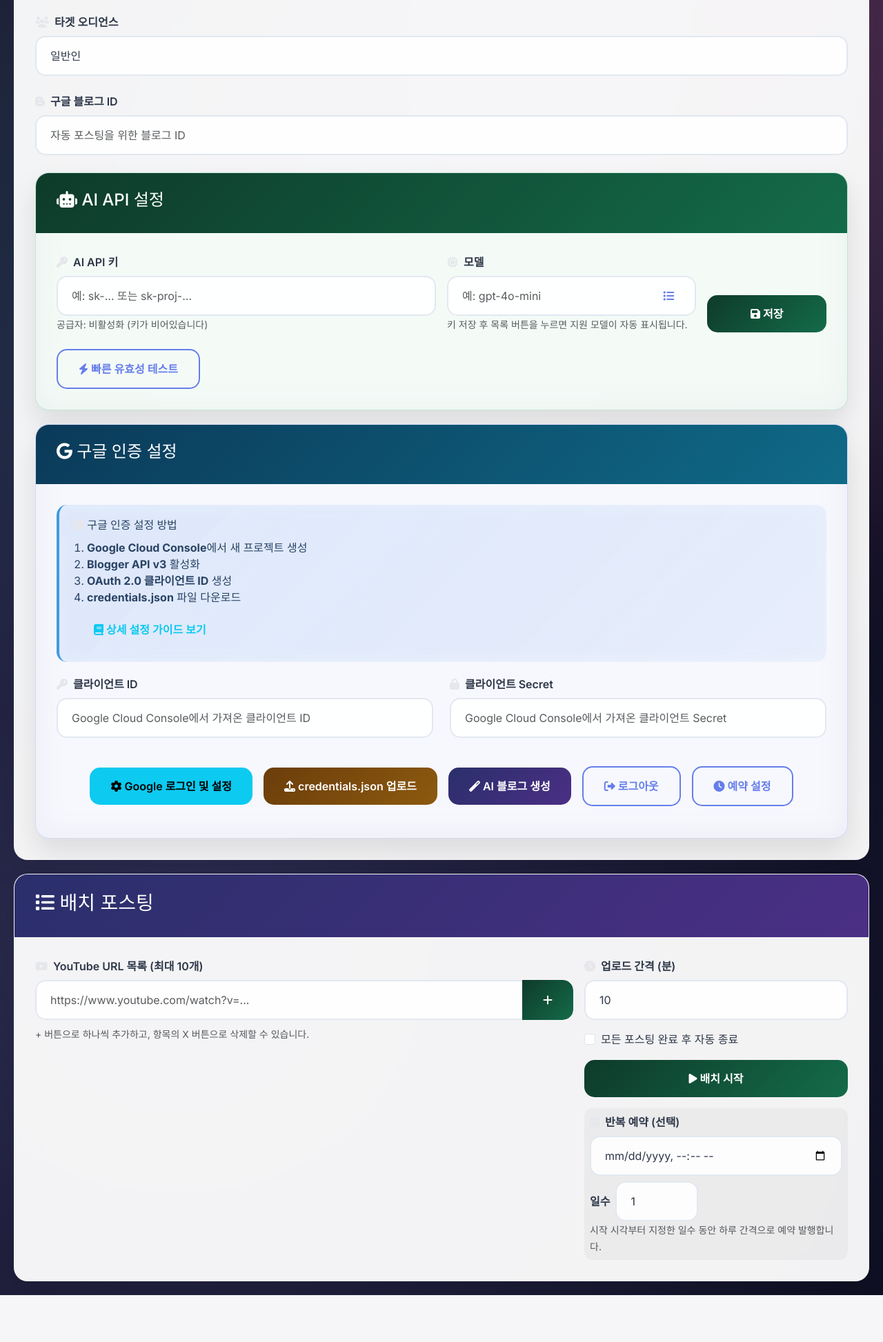
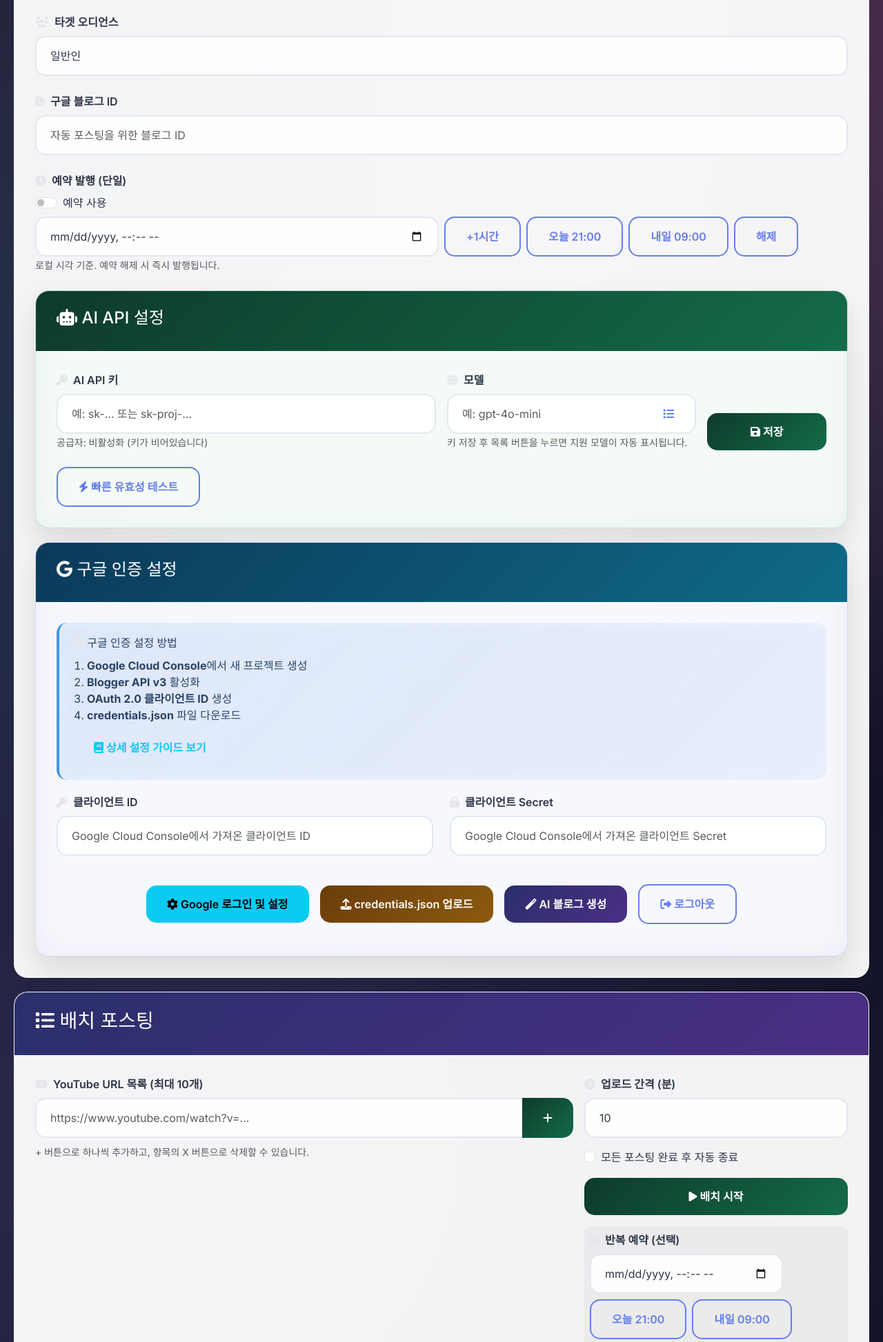
Before and after one commit to animanial5v2-cloud/youtube-auto-blogger, a Flask app: template templates/premium_auto_blogger.html in a window 1280 px wide. Shown: the part 685-2631 px from the top of the page at 69% size. Before the commit the page ends 2563 px from the top, so only its background shows below. Run offline with Flask 3, Linux system fonts and the light colour scheme; the template is opened without the code that fills it, so the values that code supplies are empty; some libraries are stand-ins or nearby versions.

Commit message:
feat(schedule): 단일/배치 예약 인라인 UI 및 프리셋(+1h/오늘21/내일09, 7/14/30일) 추가

```diff
--- a/templates/premium_auto_blogger.html
+++ b/templates/premium_auto_blogger.html
@@ -609,6 +609,27 @@
                                placeholder="자동 포스팅을 위한 블로그 ID">
                     </div>
 
+                    <!-- 단일 예약 설정 (인라인, 더 편리하게) -->
+                    <div class="form-group">
+                        <label class="form-label"><i class="fas fa-clock"></i> 예약 발행 (단일)</label>
+                        <div class="form-check form-switch mb-2">
+                            <input class="form-check-input" type="checkbox" id="scheduleEnable">
+                            <label class="form-check-label" for="scheduleEnable">예약 사용</label>
+                        </div>
+                        <div class="row g-2 align-items-center">
+                            <div class="col-md-6">
+                                <input type="datetime-local" class="form-control" id="scheduleLocal">
+                            </div>
+                            <div class="col-md-6 d-flex gap-2 flex-wrap">
+                                <button type="button" class="btn btn-sm btn-outline" onclick="presetSchedule('plus1h')">+1시간</button>
+                                <button type="button" class="btn btn-sm btn-outline" onclick="presetSchedule('tonight21')">오늘 21:00</button>
+                                <button type="button" class="btn btn-sm btn-outline" onclick="presetSchedule('tomorrow09')">내일 09:00</button>
+                                <button type="button" class="btn btn-sm btn-outline" onclick="clearSchedule()">해제</button>
+                            </div>
+                        </div>
+                        <small class="text-muted">로컬 시각 기준. 예약 해제 시 즉시 발행됩니다.</small>
+                    </div>
+
                     <!-- AI API 키 설정 -->
                     <div class="premium-card" style="margin-top: 20px; background: rgba(72, 187, 120, 0.06); border: 1px solid rgba(72, 187, 120, 0.25);">
                         <div class="card-header" style="background: var(--success-gradient);">
@@ -699,9 +720,7 @@
                                 <button type="button" class="btn btn-outline" onclick="logoutGoogle()">
                                     <i class="fas fa-sign-out-alt"></i> 로그아웃
                                 </button>
-                                <button type="button" class="btn btn-outline" onclick="openScheduleModal()">
-                                    <i class="fas fa-clock"></i> 예약 설정
-                                </button>
+                                <!-- 기존 모달 버튼 제거: 인라인 예약 UI 사용 -->
                                 <input type="file" id="credentialsFile" accept=".json" style="display: none;" onchange="handleCredentialsUpload(this)">
                             </div>
                         </div>
@@ -753,10 +772,20 @@
                         </button>
                         <div class="mt-3 p-2" style="background: rgba(0,0,0,0.03); border-radius: 12px;">
                             <label class="form-label"><i class="fas fa-calendar-alt"></i> 반복 예약 (선택)</label>
-                            <input id="batchScheduleBase" type="datetime-local" class="form-control mb-2" />
+                            <div class="d-flex gap-2 align-items-center mb-2 flex-wrap">
+                                <input id="batchScheduleBase" type="datetime-local" class="form-control" style="max-width: 280px;" />
+                                <button type="button" class="btn btn-sm btn-outline" onclick="presetBatchBase('tonight21')">오늘 21:00</button>
+                                <button type="button" class="btn btn-sm btn-outline" onclick="presetBatchBase('tomorrow09')">내일 09:00</button>
+                                <button type="button" class="btn btn-sm btn-outline" onclick="clearBatchBase()">해제</button>
+                            </div>
                             <div class="d-flex align-items-center gap-2">
                                 <label class="form-label mb-0">일수</label>
                                 <input id="batchRepeatDays" type="number" min="1" max="30" value="1" class="form-control" style="max-width:120px;" />
+                                <div class="d-flex gap-2 flex-wrap">
+                                    <button type="button" class="btn btn-sm btn-outline" onclick="presetBatchDays(7)">7일</button>
+                                    <button type="button" class="btn btn-sm btn-outline" onclick="presetBatchDays(14)">14일</button>
+                                    <button type="button" class="btn btn-sm btn-outline" onclick="presetBatchDays(30)">30일</button>
+                                </div>
                             </div>
                             <small class="text-muted">시작 시각부터 지정한 일수 동안 하루 간격으로 예약 발행합니다.</small>
                         </div>
@@ -1289,22 +1318,69 @@
             }
         });
 
-        // 예약 설정 모달 간단 구현 (native prompt 기반)
-        function openScheduleModal() {
-            const current = scheduleISO || new Date(Date.now()+3600000).toISOString().slice(0,16);
-            const input = prompt('예약 발행 시각을 입력하세요 (로컬 시각, 예: 2025-08-10T14:30)\n취소 또는 빈 값 입력 시 예약 해제', current);
-            if (input === null) return; // cancel
-            const trimmed = (input || '').trim();
-            if (!trimmed) { scheduleISO = ''; showAlert('예약이 해제되었습니다.', 'info'); return; }
-            // 로컬 입력을 UTC ISO로 변환
-            try {
-                const local = new Date(trimmed);
-                if (isNaN(local.getTime())) throw new Error('invalid date');
-                scheduleISO = new Date(local.getTime() - (local.getTimezoneOffset()*60000)).toISOString();
-                showAlert(`예약 시각이 설정되었습니다: ${trimmed} (로컬)`, 'success');
-            } catch (e) {
-                showAlert('유효한 날짜/시간 형식이 아닙니다. 예: 2025-08-10T14:30', 'danger');
-            }
+        // 인라인 예약: 로컬 입력을 ISO(Z)로 변환/관리
+        function toISOFromLocal(localStr){
+            const d = new Date(localStr);
+            if (isNaN(d.getTime())) return '';
+            return new Date(d.getTime() - d.getTimezoneOffset()*60000).toISOString();
+        }
+        function setScheduleFromInput(){
+            const en = document.getElementById('scheduleEnable');
+            const ip = document.getElementById('scheduleLocal');
+            if (!en || !ip) return;
+            if (en.checked && ip.value){
+                scheduleISO = toISOFromLocal(ip.value);
+            } else if (!en.checked) {
+                scheduleISO = '';
+            }
+        }
+        function presetSchedule(mode){
+            const ip = document.getElementById('scheduleLocal');
+            const en = document.getElementById('scheduleEnable');
+            const now = new Date();
+            let d = new Date(now);
+            if (mode === 'plus1h') { d = new Date(now.getTime()+3600000); }
+            else if (mode === 'tonight21') { d.setHours(21,0,0,0); if (d < now) d = new Date(now.getTime()+3600000); }
+            else if (mode === 'tomorrow09') { d = new Date(now.getFullYear(), now.getMonth(), now.getDate()+1, 9, 0, 0, 0); }
+            const v = new Date(d.getTime()-d.getTimezoneOffset()*60000).toISOString().slice(0,16);
+            if (ip) ip.value = v;
+            if (en) en.checked = true;
+            setScheduleFromInput();
+            showTopStatus('예약 시각이 설정되었습니다', 1, 1);
+        }
+        function clearSchedule(){
+            const en = document.getElementById('scheduleEnable');
+            const ip = document.getElementById('scheduleLocal');
+            if (en) en.checked = false;
+            if (ip) ip.value = '';
+            scheduleISO = '';
+            showTopStatus('예약이 해제되었습니다', 1, 1);
+        }
+        document.addEventListener('DOMContentLoaded', function(){
+            const en = document.getElementById('scheduleEnable');
+            const ip = document.getElementById('scheduleLocal');
+            if (en) en.addEventListener('change', setScheduleFromInput);
+            if (ip) ip.addEventListener('change', setScheduleFromInput);
+        });
+
+        // 배치 예약 프리셋
+        function presetBatchBase(mode){
+            const ip = document.getElementById('batchScheduleBase');
+            if (!ip) return;
+            const now = new Date();
+            let d = new Date(now);
+            if (mode === 'tonight21') { d.setHours(21,0,0,0); if (d < now) d = new Date(now.getTime()+3600000); }
+            else if (mode === 'tomorrow09') { d = new Date(now.getFullYear(), now.getMonth(), now.getDate()+1, 9, 0, 0, 0); }
+            const v = new Date(d.getTime()-d.getTimezoneOffset()*60000).toISOString().slice(0,16);
+            ip.value = v;
+        }
+        function clearBatchBase(){
+            const ip = document.getElementById('batchScheduleBase');
+            if (ip) ip.value = '';
+        }
+        function presetBatchDays(n){
+            const el = document.getElementById('batchRepeatDays');
+            if (el) el.value = String(Math.max(1, Math.min(30, n)));
         }
 
         // 상단 진행 상태 표시 함수
```
